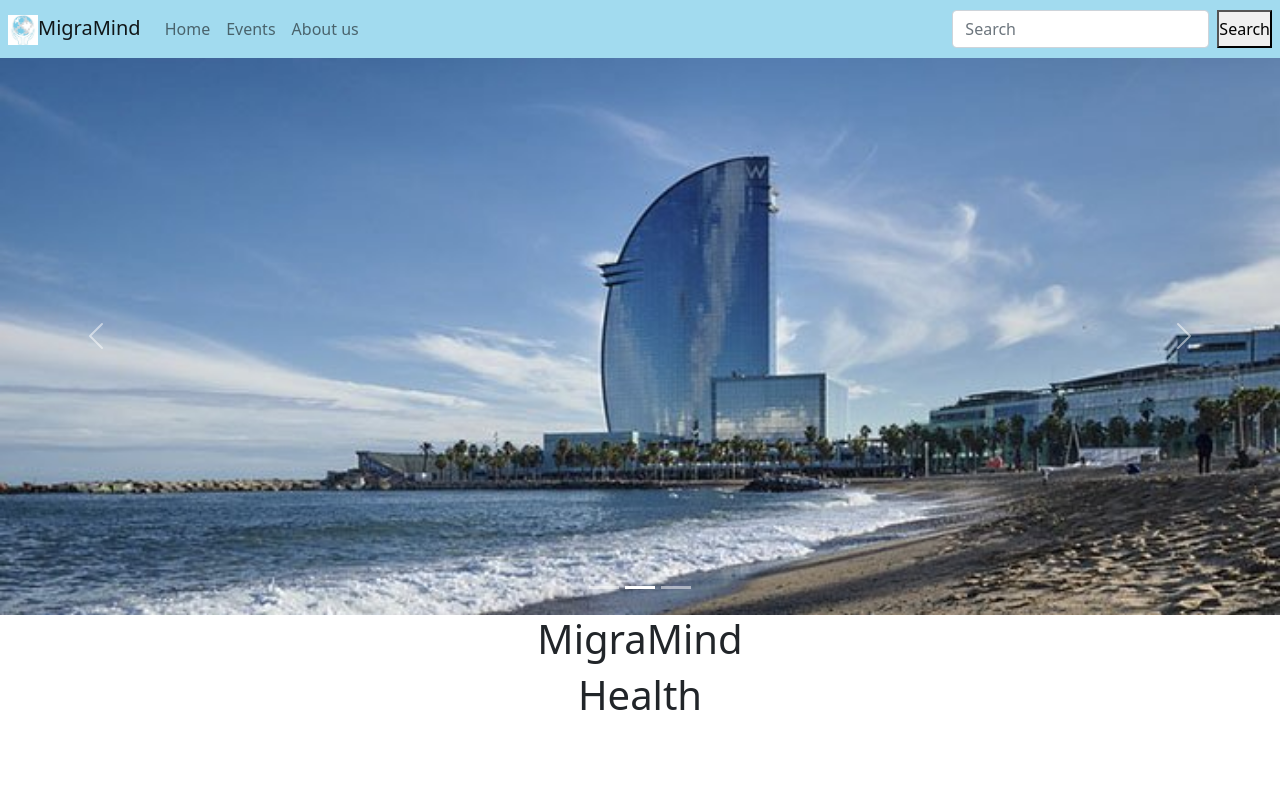
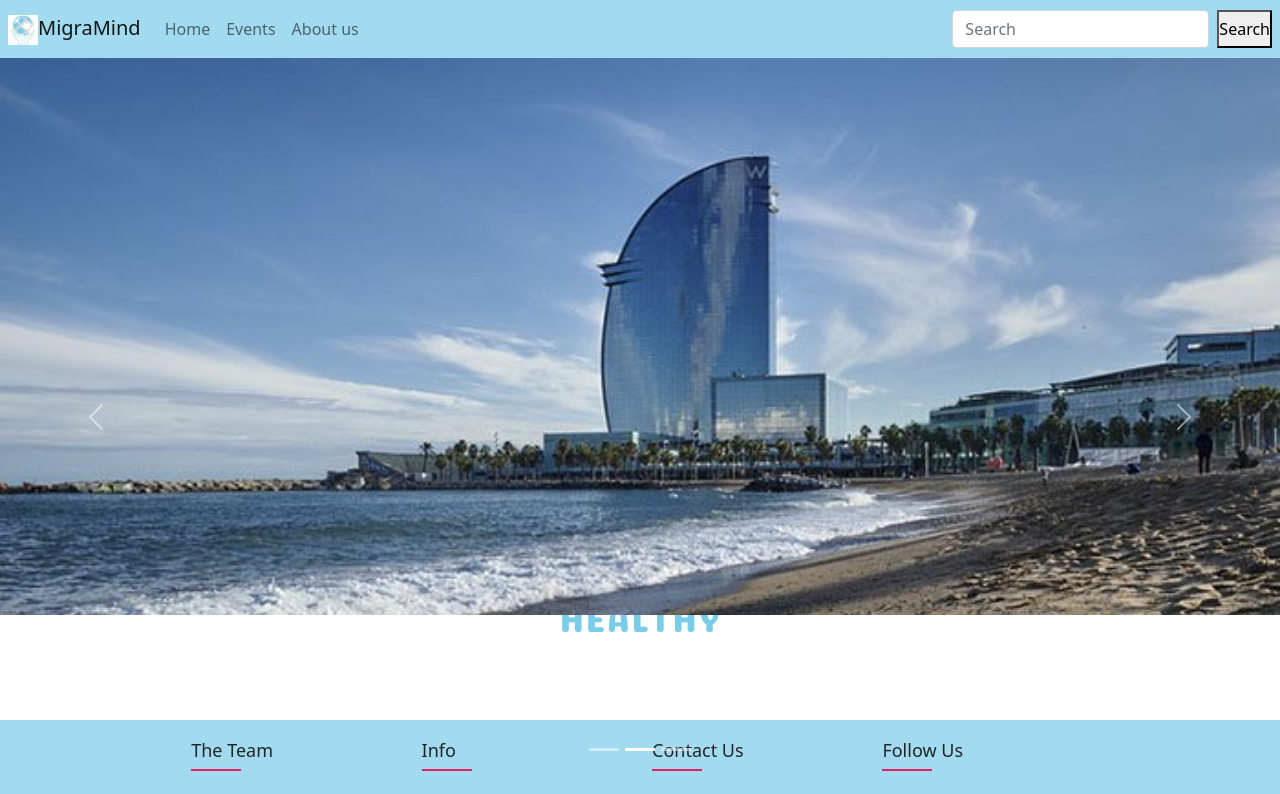
Before and after one commit to amandamov/psychosocial-resources-fe, a React (Create React App) app in the folder psychosocial-resources/: page / in a window 1280 px wide. Shown: the top 794 px of the page. Built offline with nearby package versions, Linux system fonts and the light colour scheme.

Commit message:
add img and class header

```diff
--- a/psychosocial-resources/src/App.css
+++ b/psychosocial-resources/src/App.css
@@ -19,9 +19,10 @@
 }
 
 /*Header css start here*/
-.header_img{
-  display: block;
+.header_img {
+  height: 50px;
 }
+
 .App-header {
   background-color: #eff2f9;
   min-height: 100vh;
--- a/psychosocial-resources/src/components/Header.js
+++ b/psychosocial-resources/src/components/Header.js
@@ -6,8 +6,11 @@
 
 
 const Header = () => {
+
     return(
-    <Carousel fade className="header_img">
+    <div className="header_img">
+    <Carousel fade>
+
       <Carousel.Item>
         <img
           className="d-block w-100"
@@ -30,6 +33,7 @@
         />
       </Carousel.Item>
     </Carousel>
+    </div>
     )
 }
 
```
Also changed, not shown: psychosocial-resources/src/img/salud_mental.jpg (added).
